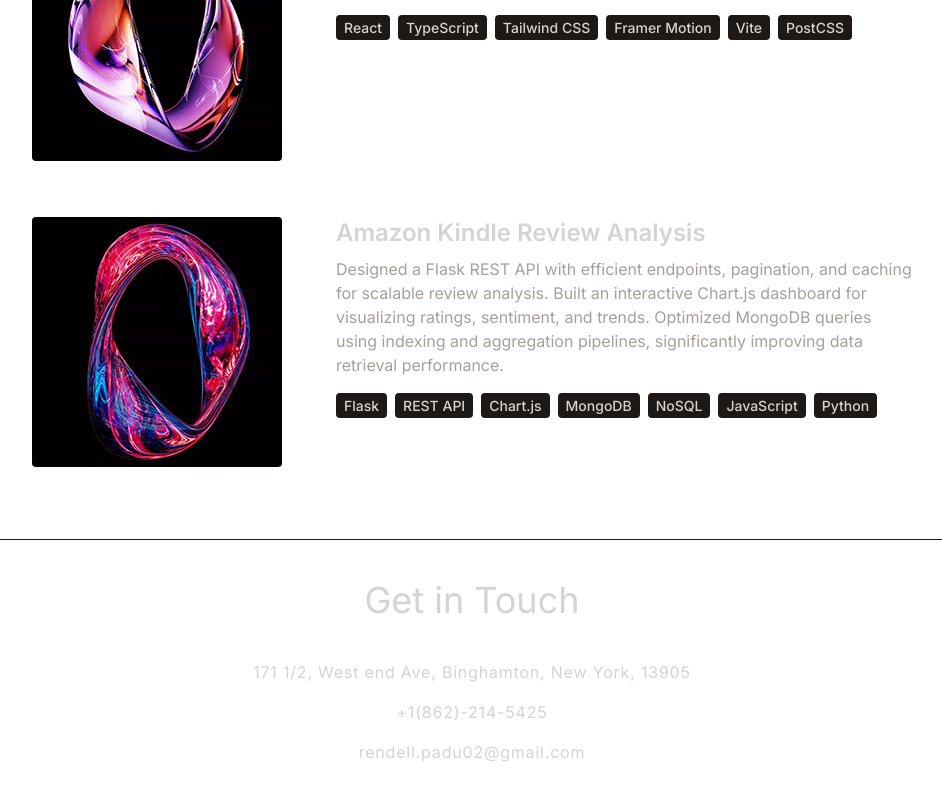
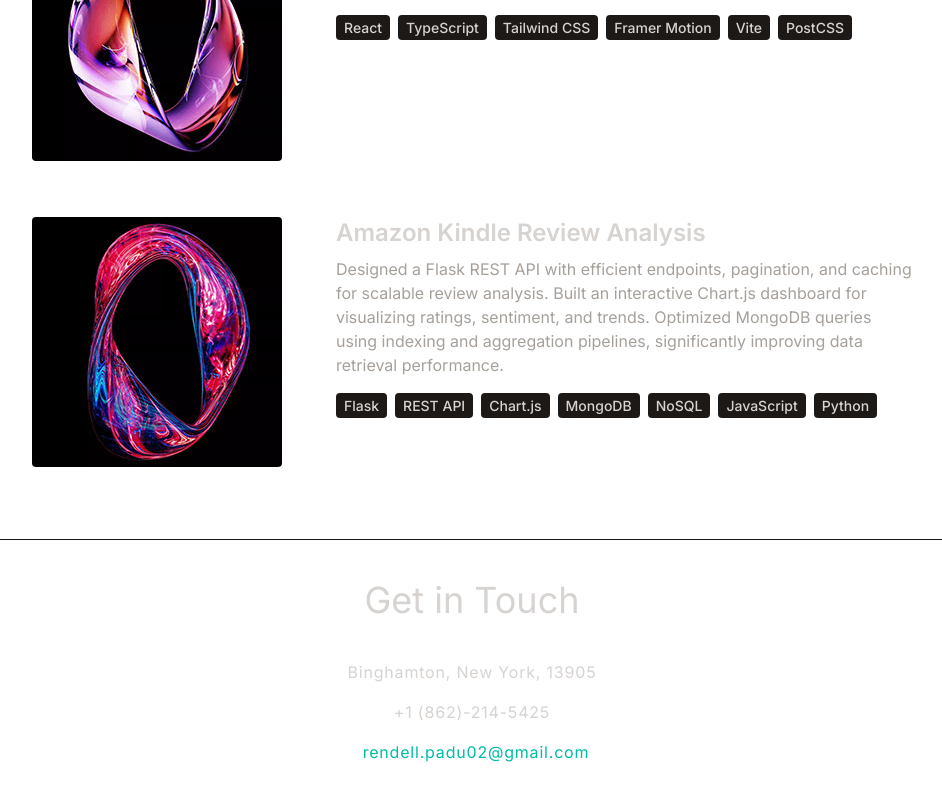
Before and after one commit to rendell-padu02/rendell-padu, a React (Vite) app: page / in a window 1280 px wide. Shown: the part 3345-4145 px from the top of the page, without its empty margins (168-1110 px from the left). Built offline with nearby package versions, Linux system fonts and the light colour scheme.

Commit message:
Resume updated

```diff
--- a/src/constants/index.tsx
+++ b/src/constants/index.tsx
@@ -63,7 +63,9 @@ export const PROJECTS = [
 ];
 
 export const CONTACT = {
-  address: "171 1/2, West end Ave, Binghamton, New York, 13905 ",
-  phoneNo: "+1(862)-214-5425 ",
-  email: "rendell.padu02@gmail.com",
+  address: "Binghamton, New York, 13905 ",
+  phoneNo: "+1 (862)-214-5425 ",
+  email: <a href="mailto:rendell.padu02@gmail.com" className="text-teal-500 hover:underline ml-2">
+  rendell.padu02@gmail.com
+</a>,
 };
```
Also changed, not shown: 1 other file (tests, documents, lock files or other folders).
